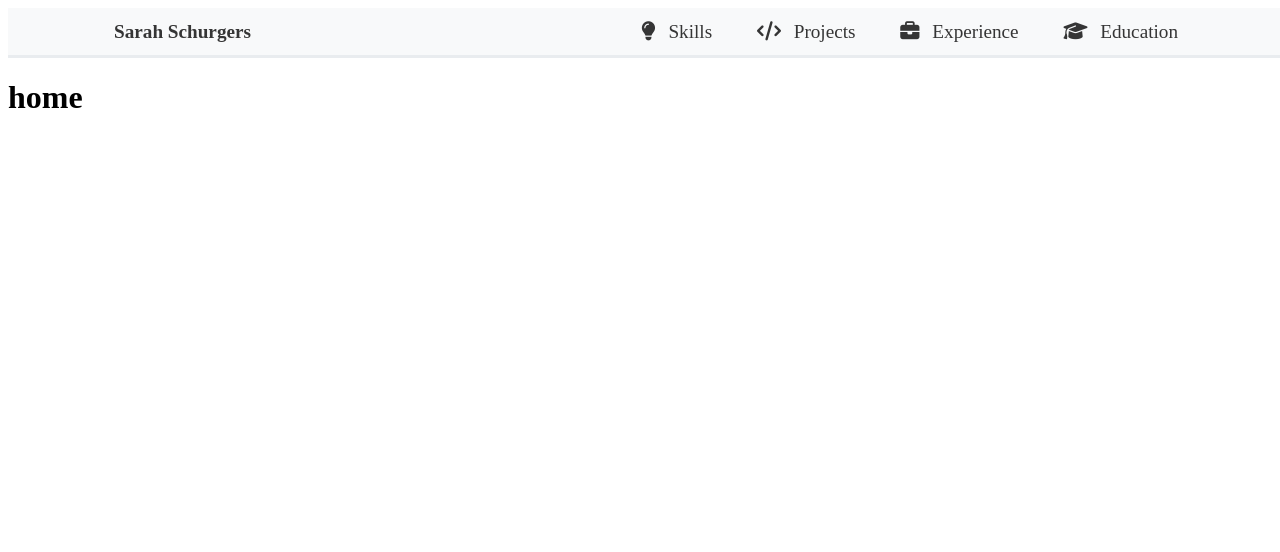
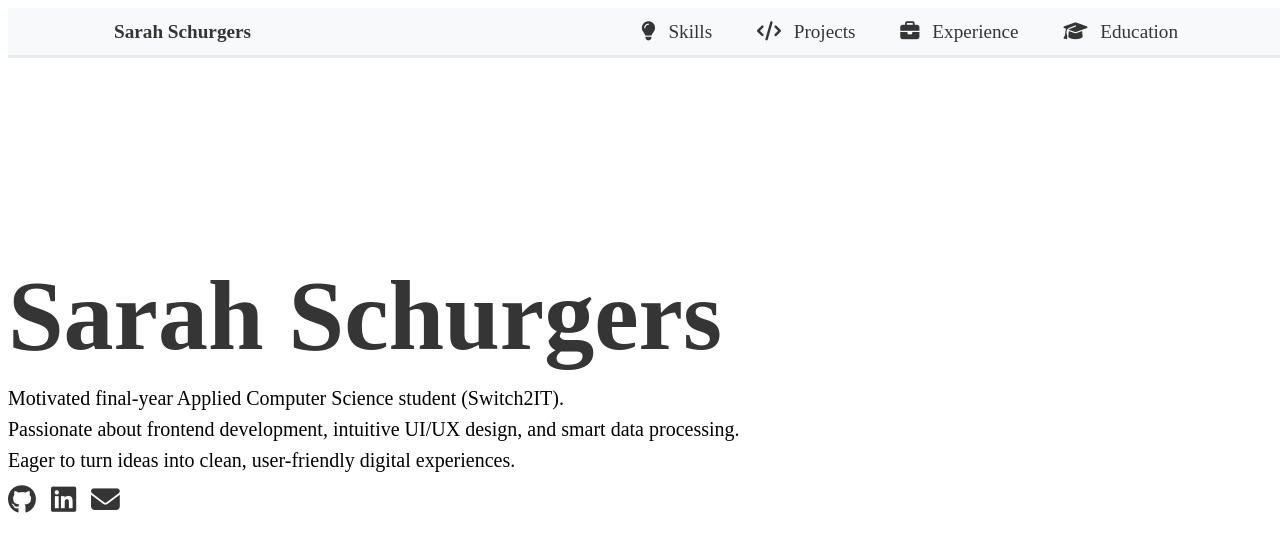
Before and after one commit to SarahSchurgersPXL/portfolio, a SvelteKit app in the folder portfolio/: page / in a window 1280 px wide. Shown: the top 552 px of the page. Built offline with nearby package versions, Linux system fonts and the light colour scheme.

Commit message:
Home page

```diff
--- a/portfolio/src/routes/+page.svelte
+++ b/portfolio/src/routes/+page.svelte
@@ -1 +1,58 @@
-<h1>home</h1>
+<style>
+  .name{
+    font-size: 100px;
+    font-weight: 600;
+    color: #353535;
+    text-decoration: none;
+    margin-top: 200px;
+    margin-bottom: 10px;
+  }
+  div{
+    display: flex;
+    flex-direction: column;
+  }
+  p {
+    margin: 4px 0;
+    font-size: 20px;
+  }
+
+  .socials {
+    display: flex;
+    flex-direction: row;
+    margin-top: 8px;
+    gap: 15px;
+  }
+
+  a {
+    color: #353535;
+    font-size: 1.8rem;
+  }
+
+
+
+</style>
+
+
+<div>
+  <h1 class="name">Sarah Schurgers</h1>
+  <p>
+    Motivated final-year Applied Computer Science student (Switch2IT).
+  </p>
+  <p>
+  Passionate about frontend development, intuitive UI/UX design, and smart data processing.
+  </p>
+  <p>
+  Eager to turn ideas into clean, user-friendly digital experiences.
+  </p>
+  <div class="socials">
+    <a href="https://github.com/SarahSchurgersPXL" target="_blank" aria-label="GitHub">
+      <i class="fab fa-github"></i>
+    </a>
+    <a href="https://www.linkedin.com/in/sarahschurgers/" target="_blank" aria-label="LinkedIn">
+      <i class="fab fa-linkedin"></i>
+    </a>
+    <a href="mailto:sarahschurgers@gmail.com" aria-label="E-mail">
+      <i class="fas fa-envelope"></i>
+    </a>
+  </div>
+</div>
```
Also changed, not shown: portfolio/src/lib/styles/global.css (line endings or trailing spaces).
